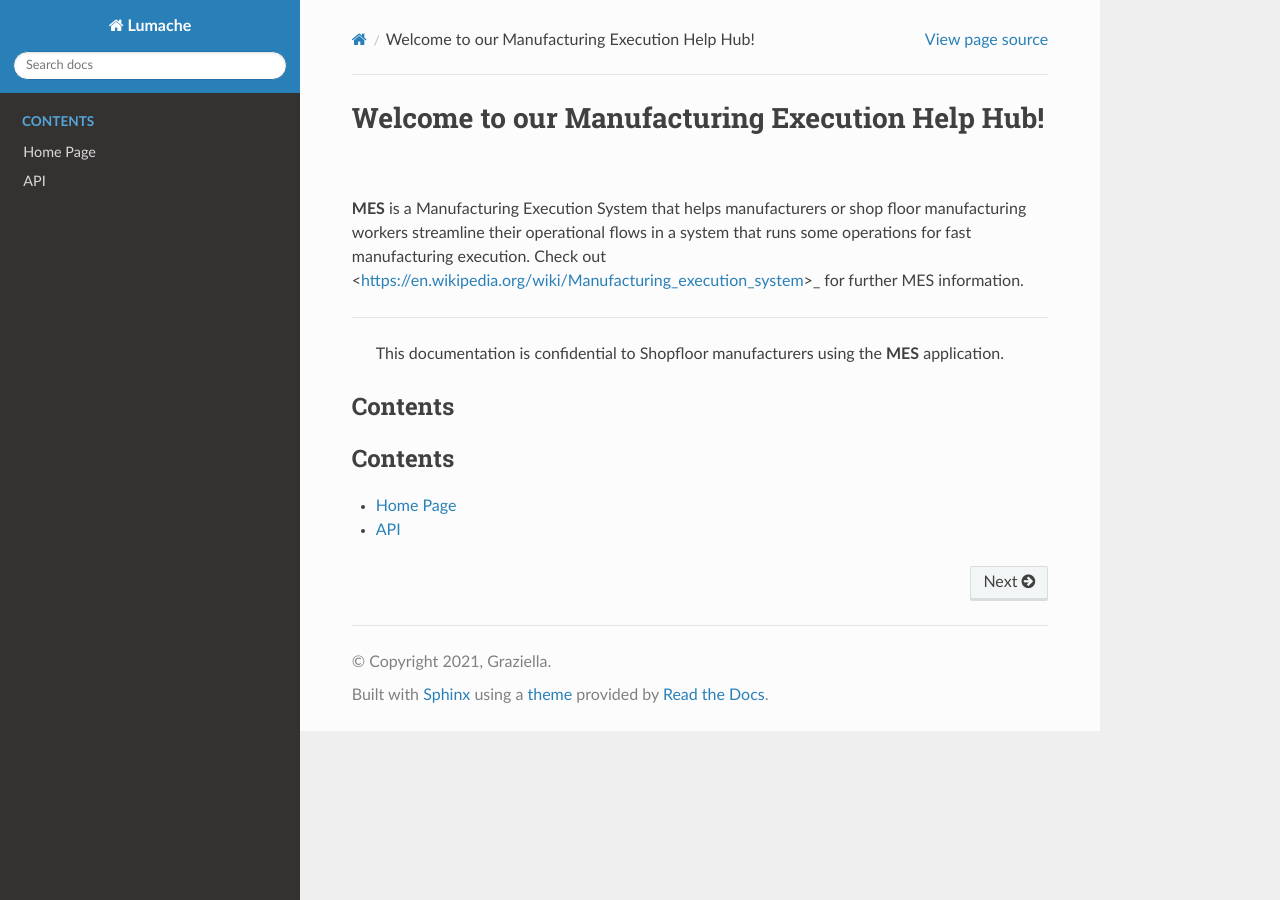
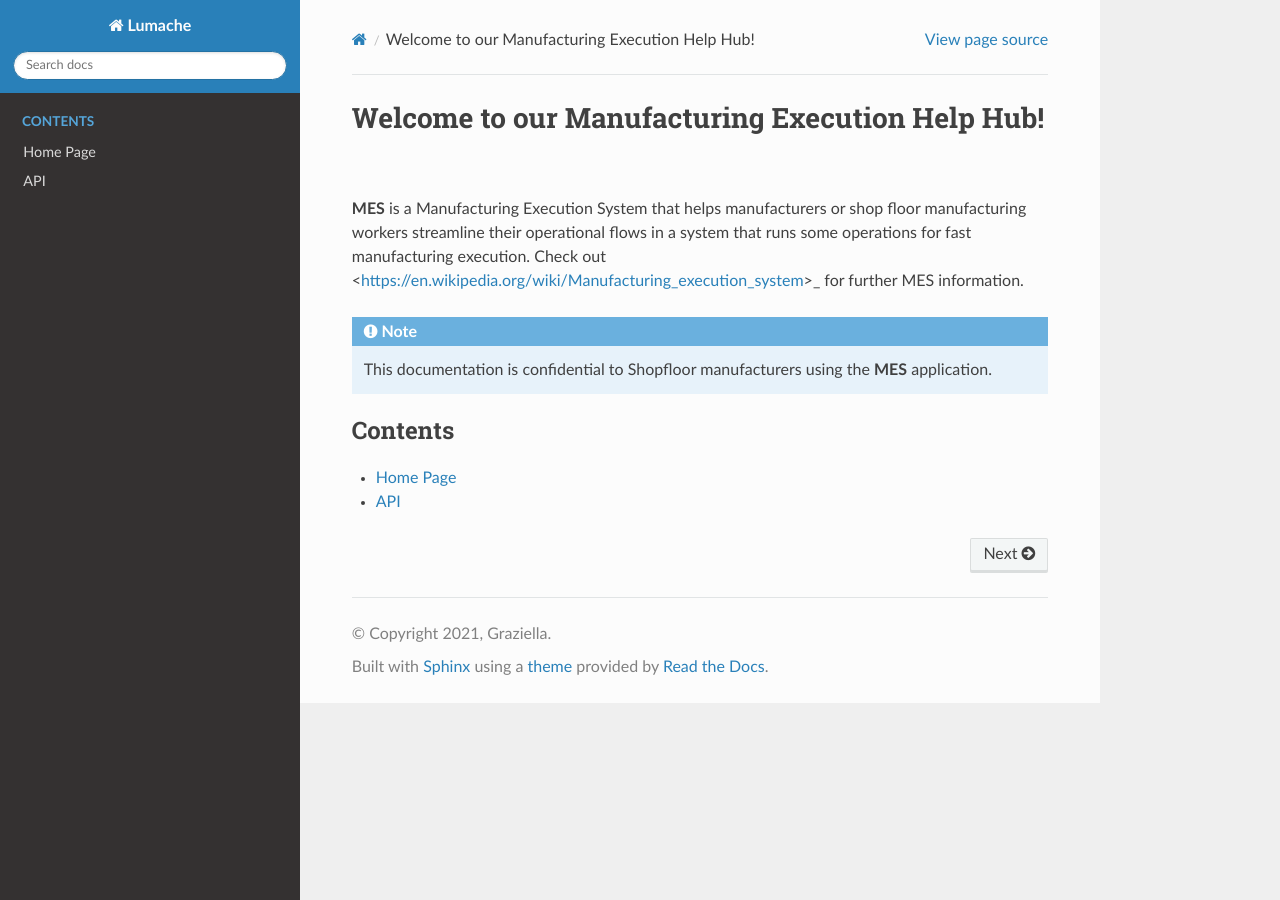
Before and after one commit to ghadiben0/-rtd-tutorial-ghadi2, a Sphinx documentation site: the page built from docs/source/index.rst, in a window 1280 px wide. Built offline with Sphinx 7.4.7 and the Read the Docs theme 3.1.0, drawn with Linux system fonts in a browser that asks for light colours.

Commit message:
Update index.rst

```diff
--- a/docs/source/index.rst
+++ b/docs/source/index.rst
@@ -4,13 +4,9 @@ Welcome to our Manufacturing Execution Help Hub!
 **MES** is a Manufacturing Execution System that helps manufacturers or shop floor manufacturing workers streamline their operational flows in a system that runs some operations for fast manufacturing execution.
 Check out <https://en.wikipedia.org/wiki/Manufacturing_execution_system>_  for further MES information.
 
-.. note:
---------
+.. note::
 
    This documentation is confidential to Shopfloor manufacturers using the **MES** application.
-
-Contents
---------
 
 .. toctree::
    :maxdepth: 2
```
